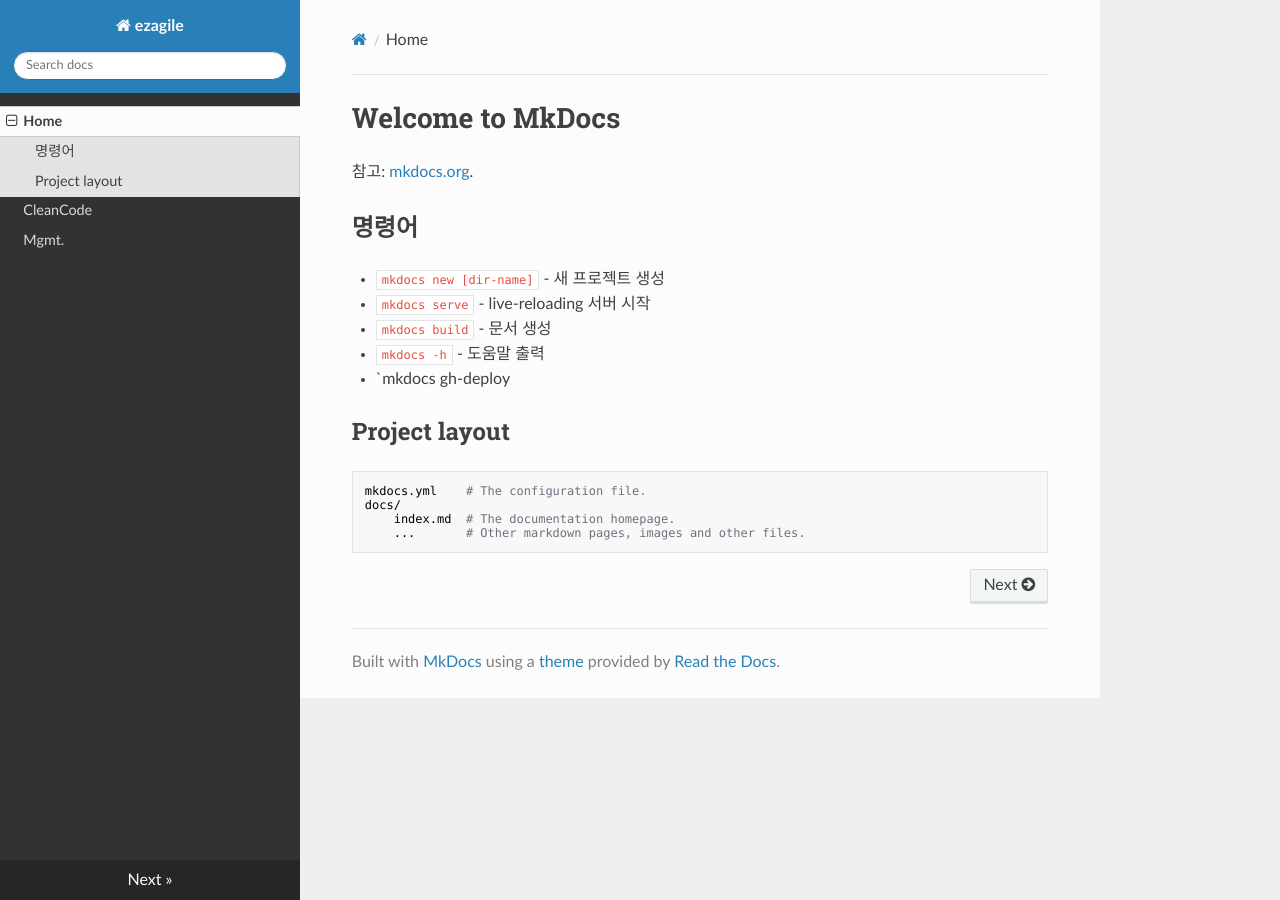
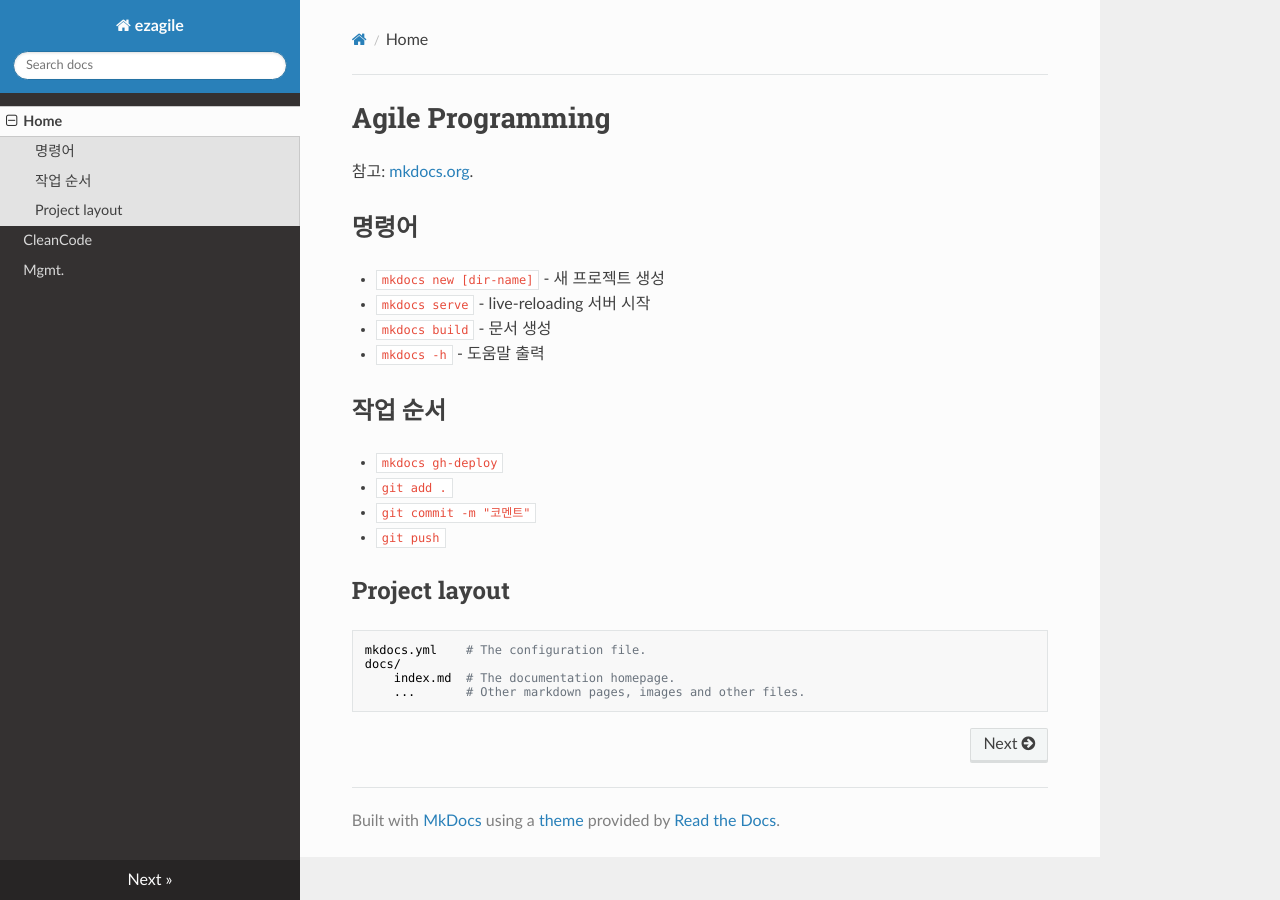
Before and after one commit to ezagile/cleancode, an MkDocs documentation site: the page built from docs/index.md, in a window 1280 px wide. Built offline with MkDocs 1.6.1, drawn with Linux system fonts in a browser that asks for light colours; nearby versions of some CDN libraries.

Commit message:
index.md 수정

```diff
--- a/docs/index.md
+++ b/docs/index.md
@@ -1,4 +1,4 @@
-# Welcome to MkDocs
+# Agile Programming
 
 참고: [mkdocs.org](https://www.mkdocs.org).
 
@@ -8,7 +8,13 @@
 * `mkdocs serve` - live-reloading 서버 시작
 * `mkdocs build` - 문서 생성
 * `mkdocs -h` - 도움말 출력
-* `mkdocs gh-deploy
+
+## 작업 순서
+
+* `mkdocs gh-deploy`
+* `git add .`
+* `git commit -m "코멘트"`
+* `git push`
 
 ## Project layout
 
```
Also changed, not shown: site/index.html, site/search/search_index.json, 2 other files.
